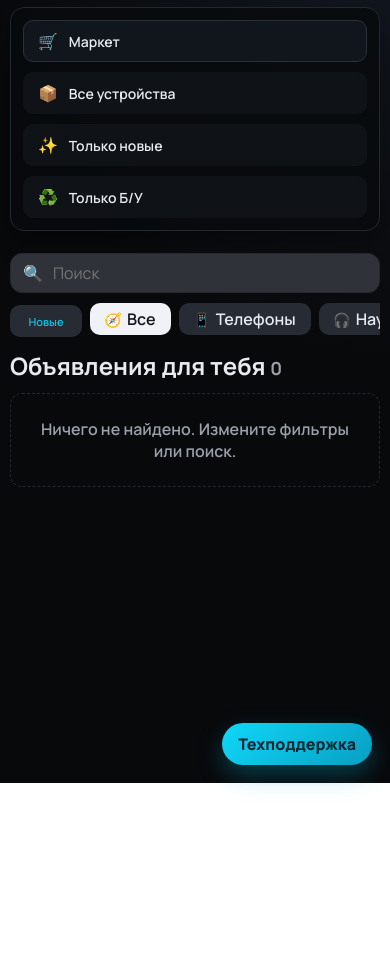
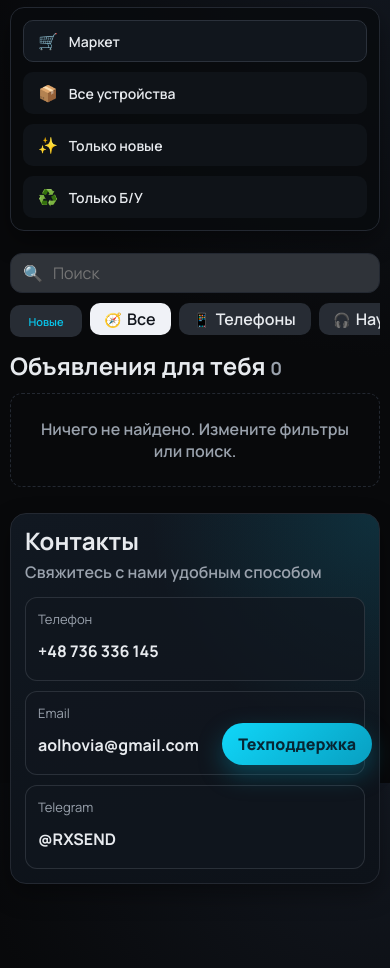
Before and after one commit to vladikdes225-hub/untitled1, a website built with webpack: page index.html in a window 390 px wide. Shown: the part 61-1029 px from the top of the page. Before the commit the page ends 844 px from the top, so only its background shows below. Built offline with nearby package versions, Linux system fonts and the light colour scheme; files whose address does not match are found by name.

Commit message:
feat: add russian contact footer with phone email and telegram

```diff
--- a/css/style.css
+++ b/css/style.css
@@ -403,6 +403,61 @@ input {
   text-align: center;
   color: var(--muted);
   font-weight: 600;
+}
+
+.site-footer {
+  margin: 24px 14px 86px;
+  border: 1px solid var(--line);
+  border-radius: 16px;
+  background:
+    radial-gradient(circle at top right, rgba(8, 196, 233, 0.14), transparent 44%),
+    linear-gradient(170deg, #111821, #0d1219);
+  box-shadow: var(--shadow);
+}
+
+.site-footer-inner {
+  padding: 18px 20px 20px;
+}
+
+.footer-title {
+  margin: 0 0 6px;
+  font-size: 28px;
+  line-height: 1.1;
+}
+
+.footer-subtitle {
+  margin: 0 0 14px;
+  color: var(--muted);
+  font-weight: 600;
+}
+
+.footer-contacts {
+  display: grid;
+  grid-template-columns: repeat(3, minmax(0, 1fr));
+  gap: 10px;
+}
+
+.footer-contact {
+  border: 1px solid rgba(145, 154, 166, 0.2);
+  border-radius: 12px;
+  background: rgba(17, 23, 31, 0.72);
+  text-decoration: none;
+  color: var(--text);
+  padding: 12px;
+  display: grid;
+  gap: 6px;
+  min-height: 84px;
+}
+
+.footer-contact:hover {
+  border-color: var(--accent);
+  transform: translateY(-1px);
+  transition: transform 0.15s ease, border-color 0.15s ease;
+}
+
+.footer-contact-label {
+  color: var(--muted);
+  font-size: 13px;
 }
 
 .overlay {
@@ -832,6 +887,10 @@ input {
   .product-photo {
     height: clamp(240px, 42vh, 420px);
   }
+
+  .footer-contacts {
+    grid-template-columns: repeat(2, minmax(0, 1fr));
+  }
 }
 
 @media (max-width: 780px) {
@@ -874,6 +933,22 @@ input {
   .product-info h3 {
     font-size: 24px;
   }
+
+  .site-footer {
+    margin: 16px 10px 84px;
+  }
+
+  .site-footer-inner {
+    padding: 14px;
+  }
+
+  .footer-title {
+    font-size: 24px;
+  }
+
+  .footer-contacts {
+    grid-template-columns: 1fr;
+  }
 }
 
 @media (max-width: 520px) {
--- a/index.html
+++ b/index.html
@@ -53,6 +53,27 @@
     </main>
   </div>
 
+  <footer class="site-footer" aria-label="Контакты">
+    <div class="site-footer-inner">
+      <h2 class="footer-title">Контакты</h2>
+      <p class="footer-subtitle">Свяжитесь с нами удобным способом</p>
+      <div class="footer-contacts">
+        <a class="footer-contact" href="tel:+48736336145" aria-label="Позвонить по номеру +48 736 336 145">
+          <span class="footer-contact-label">Телефон</span>
+          <strong>+48 736 336 145</strong>
+        </a>
+        <a class="footer-contact" href="mailto:aolhovia@gmail.com" aria-label="Написать на aolhovia@gmail.com">
+          <span class="footer-contact-label">Email</span>
+          <strong>aolhovia@gmail.com</strong>
+        </a>
+        <a class="footer-contact" href="https://t.me/RXSEND" target="_blank" rel="noopener noreferrer" aria-label="Открыть Telegram @RXSEND">
+          <span class="footer-contact-label">Telegram</span>
+          <strong>@RXSEND</strong>
+        </a>
+      </div>
+    </div>
+  </footer>
+
   <section class="overlay" id="productOverlay" aria-hidden="true">
     <div class="overlay-backdrop" data-close-product></div>
     <article class="product-panel">
```
